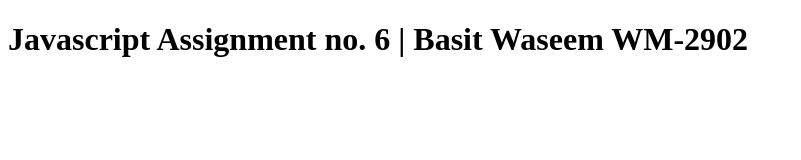
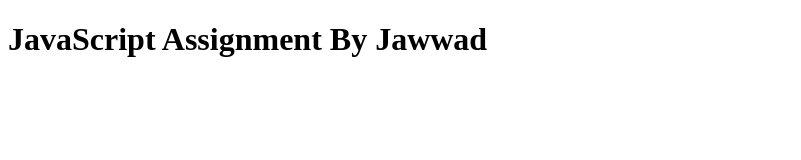
Before and after one commit to Jawwad-03/JavaAssignment, a plain HTML site: page 1-67/chap 21 to 38/index.html in a window 1280 px wide. Shown: the whole page, without its empty margins (0-801 px from the left). Drawn offline with Linux system fonts and the light colour scheme.

Commit message:
Update index.html

```diff
--- a/1-67/chap 21 to 38/index.html
+++ b/1-67/chap 21 to 38/index.html
@@ -3,9 +3,9 @@
 <head>
     <meta charset="UTF-8">
     <meta name="viewport" content="width=device-width, initial-scale=1.0">
-    <title>Javascript Assignment no. 6 | Basit Waseem</title>
+    <title>JavaScript Assignment By Jawwad</title>
 </head>
 <body>
-    <h1>Javascript Assignment no. 6 | Basit Waseem WM-2902</h1>
+    <h1>JavaScript Assignment By Jawwad</h1>
 </body>
 </html>
```
